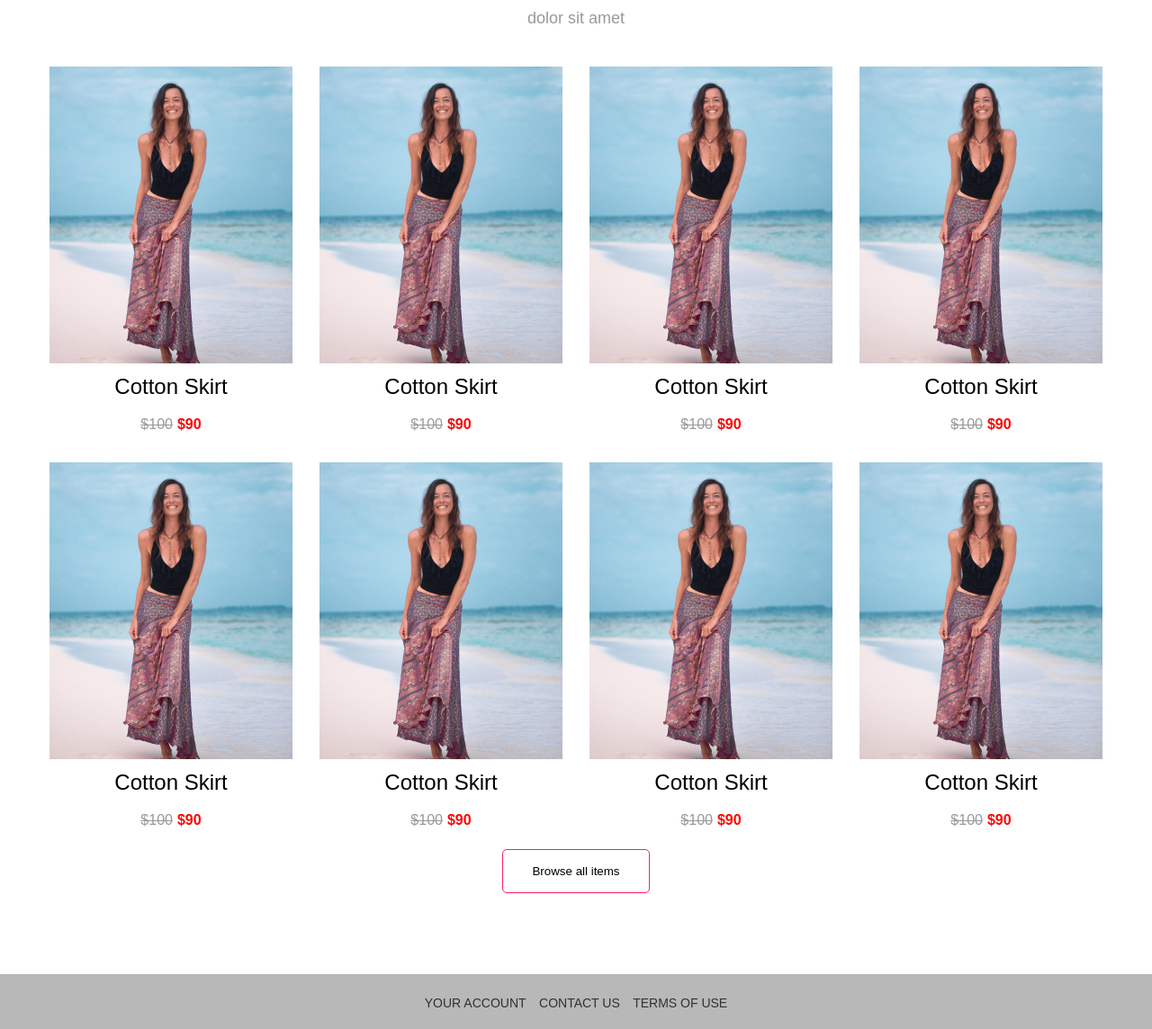
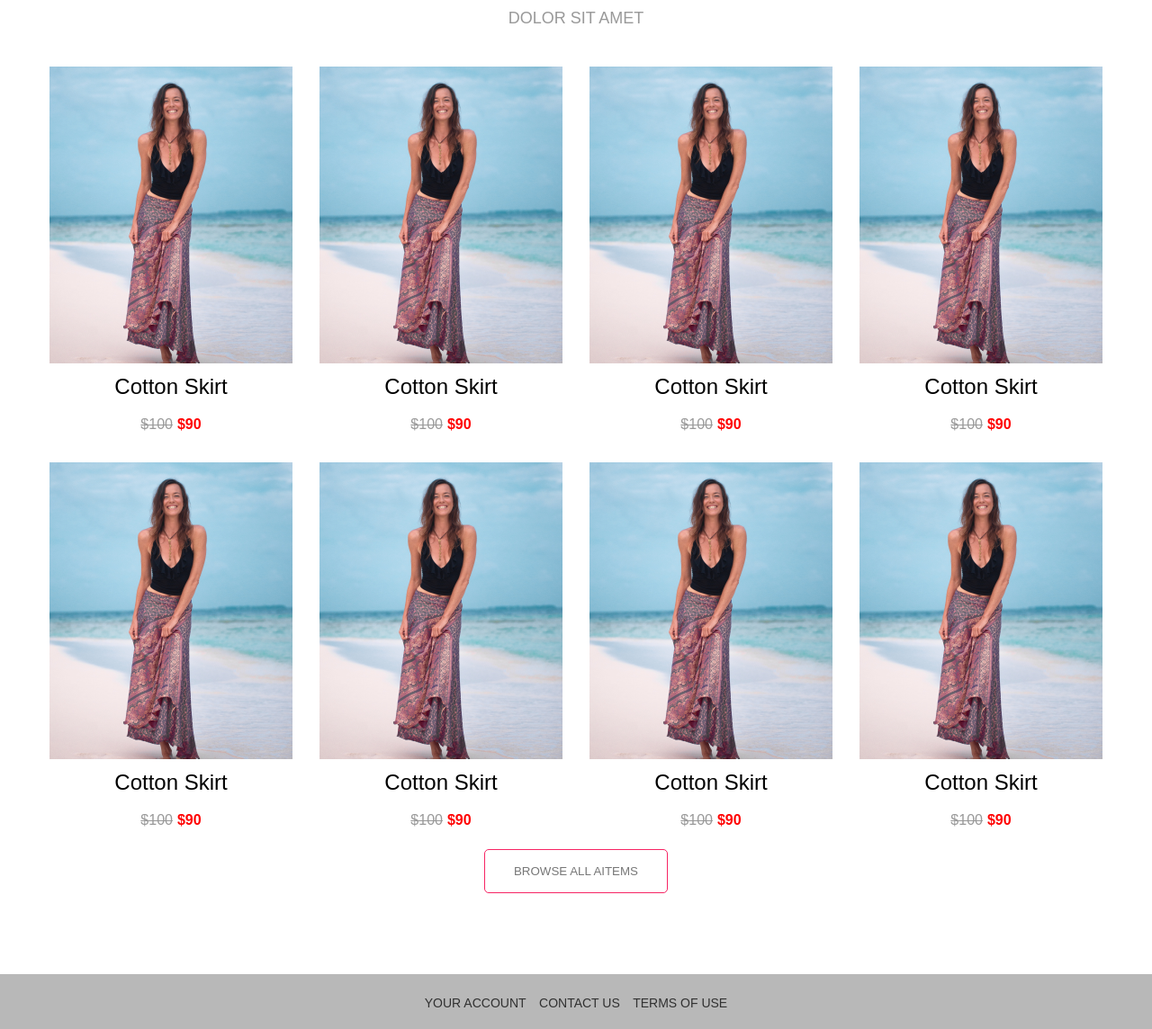
Before and after one commit to Vladislav-jpg97/internet-shop-flex-box-, a plain HTML site: page index.html in a window 1280 px wide. Shown: the part 156-1300 px from the top of the page at 90% size. Drawn offline with Linux system fonts and the light colour scheme.

Commit message:
Сделал изменения
изменил цвет и сделал кнопку и subtitle заглавными буквами

```diff
--- a/css/global.css
+++ b/css/global.css
@@ -111,6 +111,7 @@ img{
     background-color: #fff;
     border: 1px solid #F72464;
     border-radius: 5px;
+    color: #777777;
     padding: 16px 32px;
     margin-bottom: 30px;
     transition: all 0.3s ease;
--- a/index.html
+++ b/index.html
@@ -14,7 +14,7 @@
                     New Products
                 </h1>
                 <p class="subtitle">
-                    dolor sit amet
+                    DOLOR SIT AMET
                 </p>
             </div>
             <ul class="product-list">
@@ -108,7 +108,7 @@
                 </li>
             </ul>
             <button class="button">
-                Browse all items
+                BROWSE ALL AITEMS
             </button>
         </div>
     </section>
```
